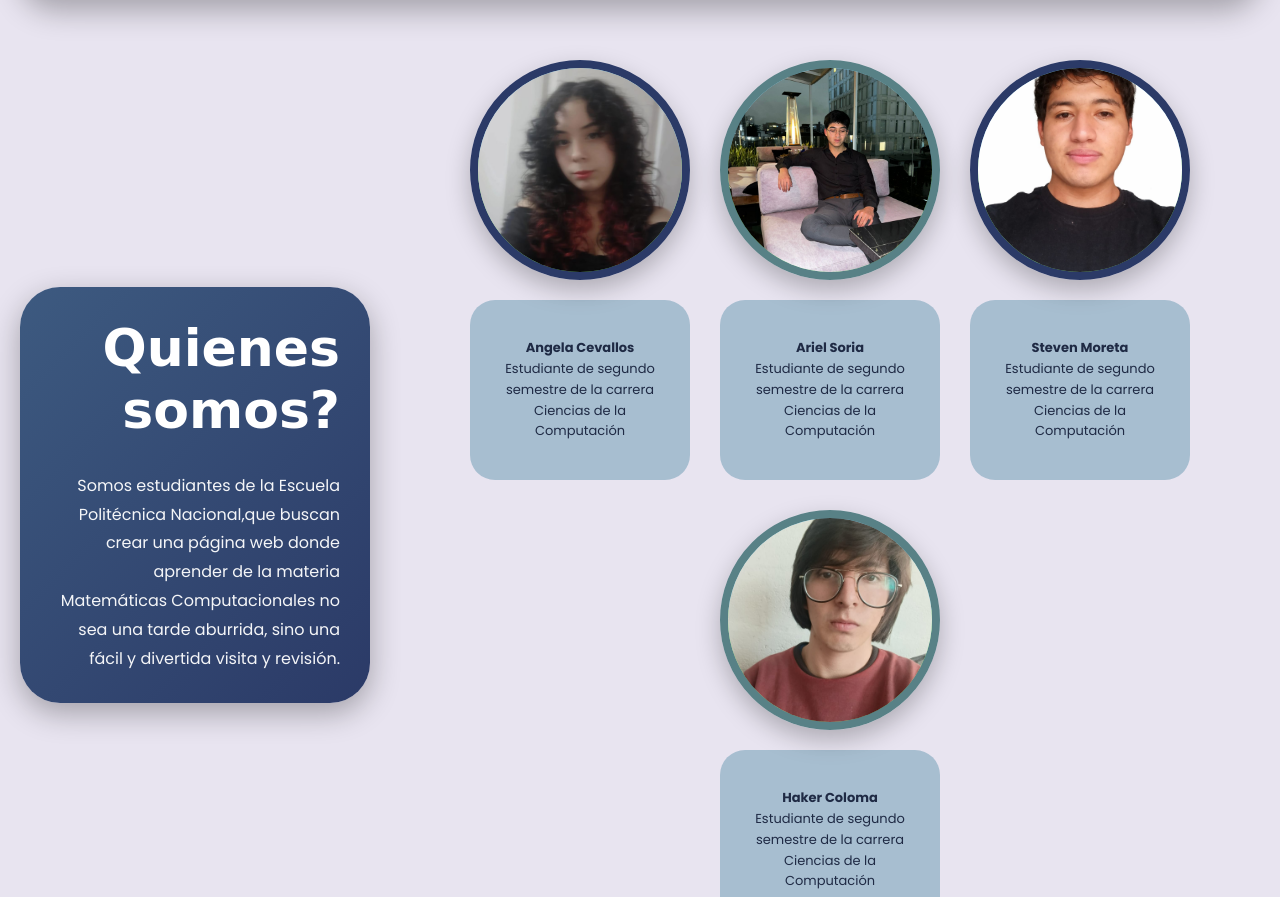
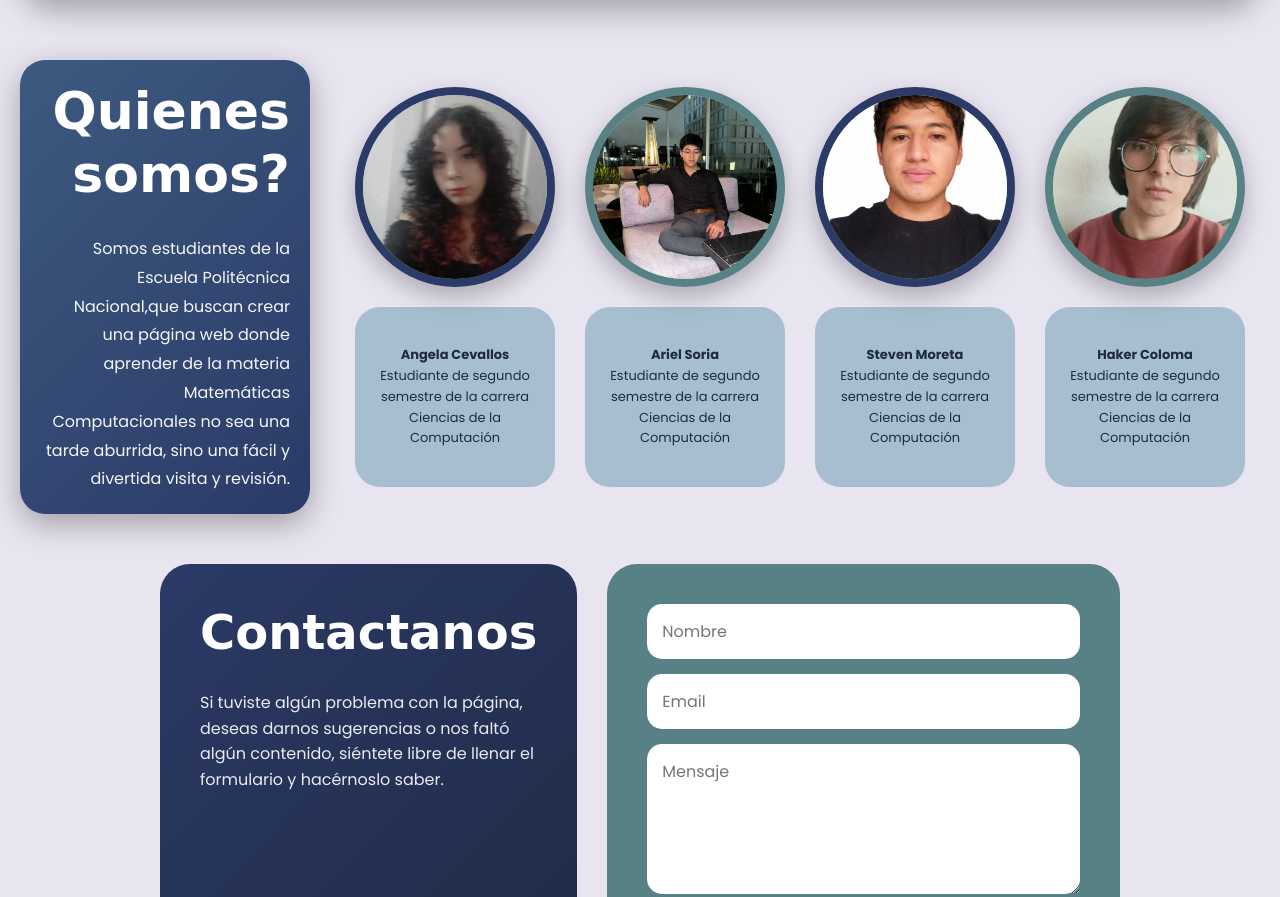
Before and after one commit to andyhrd06/RelacionesWeb, a plain HTML site: page index.html in a window 1280 px wide. Shown: the part 1563-2460 px from the top of the page. Drawn offline with nearby package versions, Linux system fonts and the light colour scheme; a web font is replaced by a local one.

Commit message:
terminado3

```diff
--- a/index.css
+++ b/index.css
@@ -510,9 +510,9 @@ body {
 
 .team-info-box {
     background: linear-gradient(135deg, #3D5A80 0%, #2B3A67 100%);
-    border-radius: 40px;
-    padding: 30px 30px;
-    flex: 0 0 350px;
+    border-radius: 25px;
+    padding: 20px 20px;
+    flex: 0 0 290px;
     text-align: right;
     box-shadow: 0 10px 30px rgba(0, 0, 0, 0.3);
 }
@@ -541,13 +541,13 @@ body {
 }
 
 .team-member {
-    flex: 0 0 220px;
+    flex: 0 0 180px;
     text-align: center;
 }
 
 .team-member-image {
-    width: 220px;
-    height: 220px;
+    width: 200px;
+    height: 200px;
     border-radius: 50%;
     overflow: hidden;
     margin: 0 auto 20px;
```
